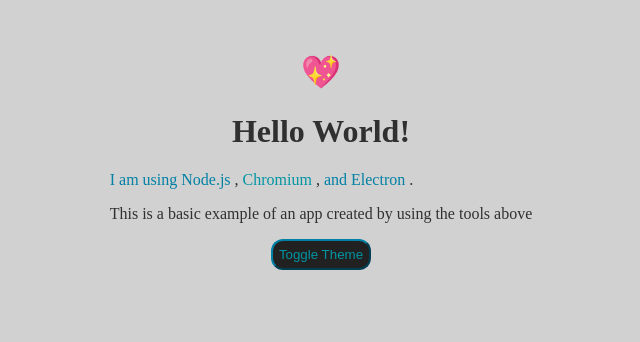
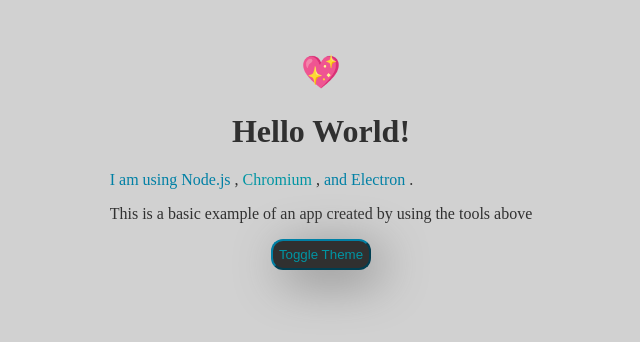
Before and after one commit to AZ-Aurora/electron-hello-world, an Electron app: page src/index.html in a window 800 px wide. In both pictures the pointer is over the button "Toggle Theme". Shown: the whole page, without its empty margins (79-719 px from the left). Drawn offline with Linux system fonts and the light colour scheme.

Commit message:
Update index.css
- Updated buttons to have changes when hovering over them
- Added shadow to button in light mode

```diff
--- a/src/index.css
+++ b/src/index.css
@@ -27,6 +27,9 @@
     background-color: #303030;
     color: var(--accent-color);
   }
+  button:hover {
+    background-color: #212121;
+  }
 }
 
 @media (prefers-color-scheme: light) {
@@ -36,8 +39,12 @@
   }
   button {
     border-color: var(--accent-color);
+    box-shadow: 10px 10px 50px rgb(128, 128, 128);
     background-color: #212121;
     color: var(--accent-color-2);
+  }
+  button:hover {
+    background-color: #303030;
   }
 }
 
```
